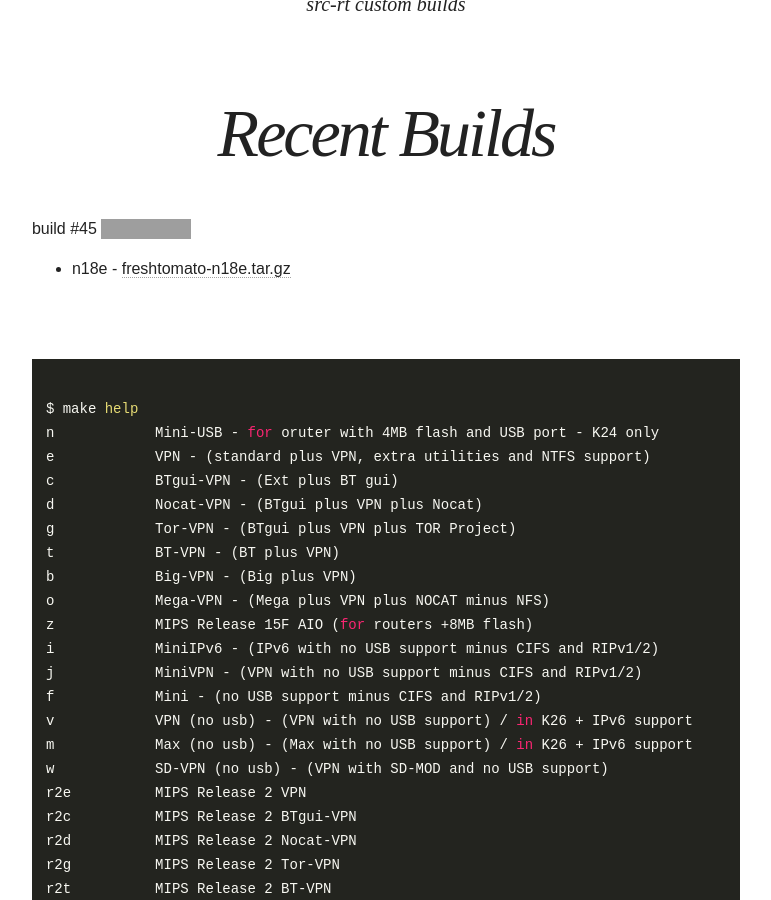
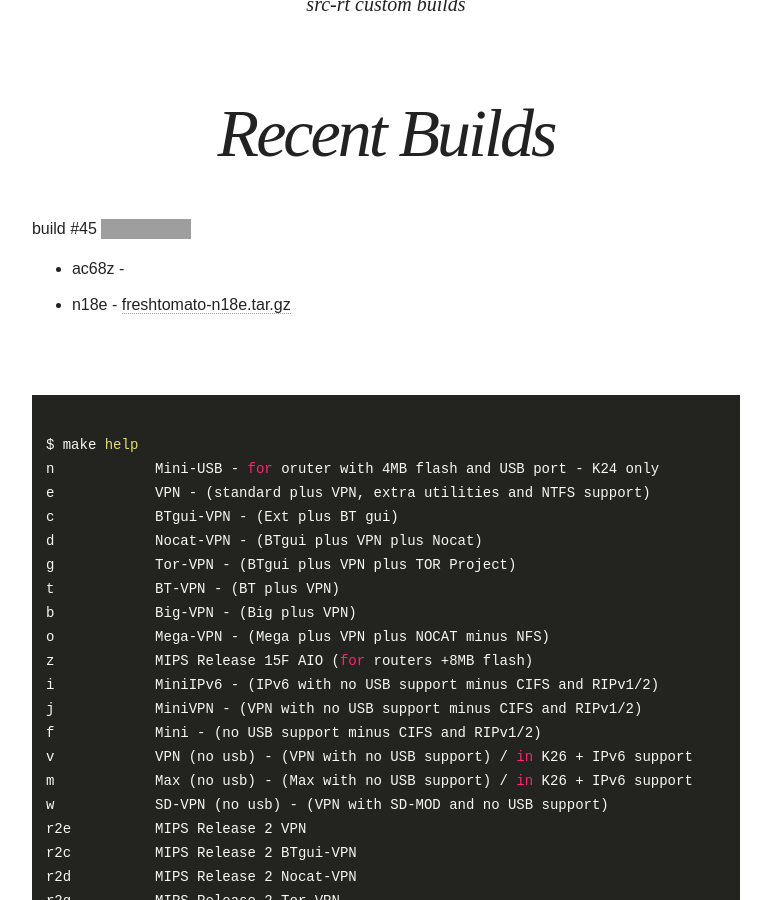
Before and after one commit to oglopss/freshTomato-ARM-ci-jekyll, a Jekyll site: the page built from index.html, in a window 1280 px wide and 900 px high, scrolled down 379 px. Shown: the whole window, without its empty margins (254-1025 px from the left). Built offline with Jekyll 4.4.1, drawn with Linux system fonts in a browser that asks for light colours; nearby versions of some CDN libraries; grey boxes are pictures that could not be loaded.

Commit message:
Travis build 45 ac68z pushed to gh-pages

```diff
--- a/_data/ss.yml
+++ b/_data/ss.yml
@@ -1,3 +1,4 @@
 build: 45
 files:
   - 0003 n18e freshtomato-n18e.tar.gz
+  - 0002 ac68z
```
